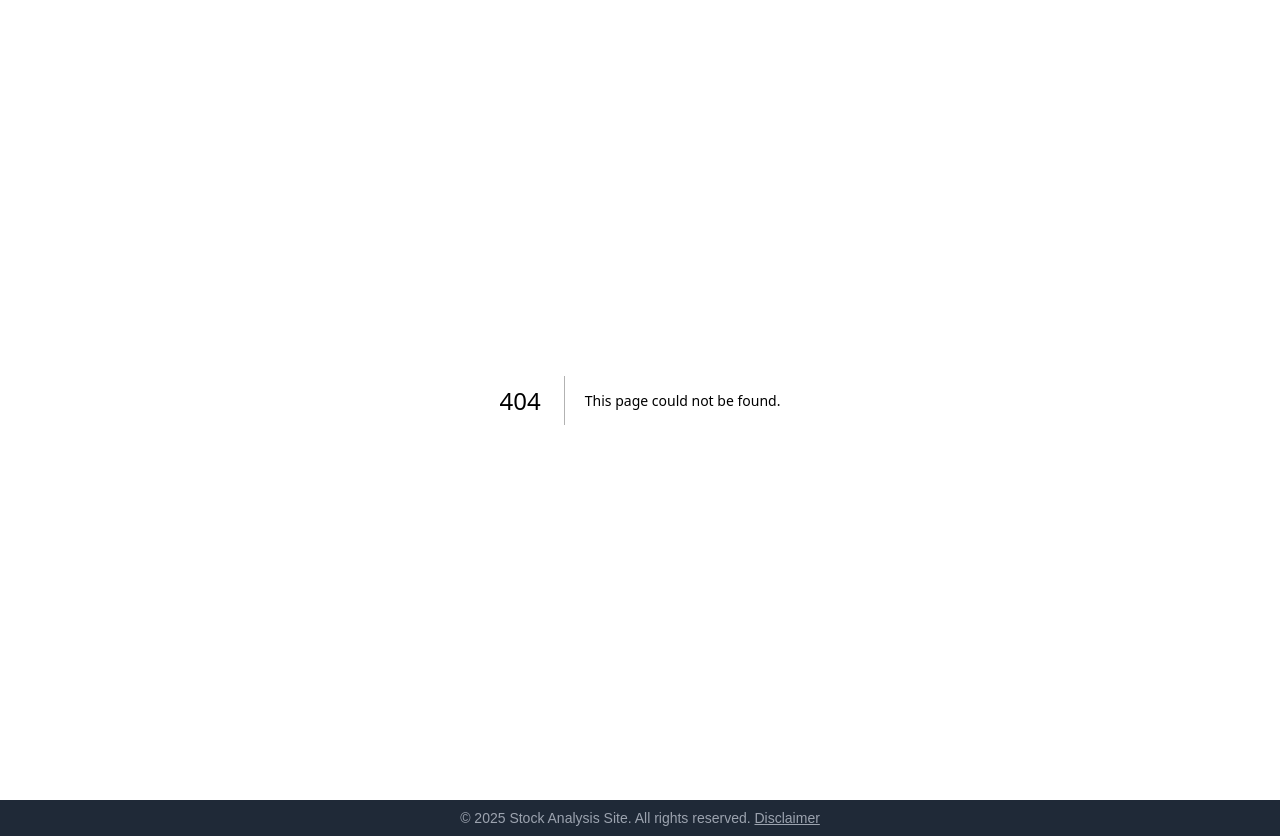
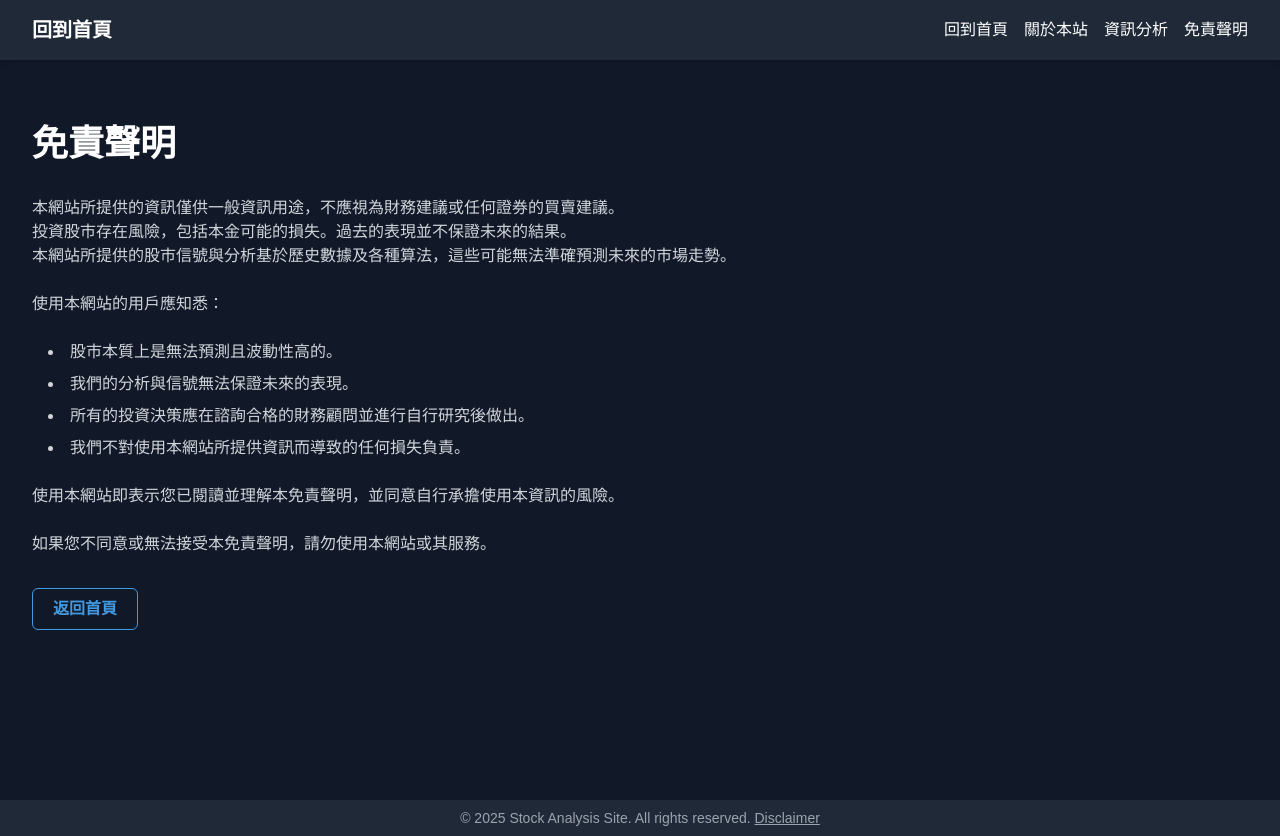
Before and after one commit to cyanshub/sp-stock-report-frontend, a Next.js app: page /disclaimer in a window 1280 px wide. Before the commit this address had no page. Built offline with nearby package versions, Linux system fonts and the light colour scheme.

Commit message:
feat: 設計免責聲明頁面

```diff
--- /dev/null
+++ b/app/disclaimer/Disclaimer.tsx
@@ -0,0 +1,36 @@
+'use client'
+
+import Header from '@/components/common/Header'
+import { OutlineButton } from '@/components/common/Button'
+
+export default function Disclaimer() {
+  return (
+    <div className="min-h-screen bg-gray-900 text-white">
+      <Header currentPage="disclaimer" />
+
+      <main className="container mx-auto px-6 py-16">
+        <h1 className="text-4xl font-bold mb-8">免責聲明</h1>
+        <div className="space-y-6 text-gray-300">
+          <div>
+            <p>本網站所提供的資訊僅供一般資訊用途，不應視為財務建議或任何證券的買賣建議。</p>
+            <p>投資股市存在風險，包括本金可能的損失。過去的表現並不保證未來的結果。</p>
+            <p>本網站所提供的股市信號與分析基於歷史數據及各種算法，這些可能無法準確預測未來的市場走勢。</p>
+          </div>
+
+          <p>使用本網站的用戶應知悉：</p>
+          <ul className="list-disc list-inside pl-4 space-y-2">
+            <li>股市本質上是無法預測且波動性高的。</li>
+            <li>我們的分析與信號無法保證未來的表現。</li>
+            <li>所有的投資決策應在諮詢合格的財務顧問並進行自行研究後做出。</li>
+            <li>我們不對使用本網站所提供資訊而導致的任何損失負責。</li>
+          </ul>
+          <p>使用本網站即表示您已閱讀並理解本免責聲明，並同意自行承擔使用本資訊的風險。</p>
+          <p>如果您不同意或無法接受本免責聲明，請勿使用本網站或其服務。</p>
+        </div>
+        <div className="mt-8">
+          <OutlineButton href="/">返回首頁</OutlineButton>
+        </div>
+      </main>
+    </div>
+  )
+}
--- /dev/null
+++ b/app/disclaimer/page.tsx
@@ -0,0 +1,7 @@
+'use client'
+
+import Disclaimer from './Disclaimer'
+
+export default function Page() {
+  return <Disclaimer />
+}
--- a/components/common/Header.tsx
+++ b/components/common/Header.tsx
@@ -36,7 +36,7 @@ export default function Header({ currentPage }: HeaderProps) {
                     </Link>
                   </li>
                   <li>
-                    <Link href="/construction" className="hover:text-gray-300">
+                    <Link href="/disclaimer" className="hover:text-gray-300">
                       免責聲明
                     </Link>
                   </li>
@@ -59,7 +59,7 @@ export default function Header({ currentPage }: HeaderProps) {
                     </Link>
                   </li>
                   <li>
-                    <Link href="/construction" className="hover:text-gray-300">
+                    <Link href="/disclaimer" className="hover:text-gray-300">
                       免責聲明
                     </Link>
                   </li>
```
